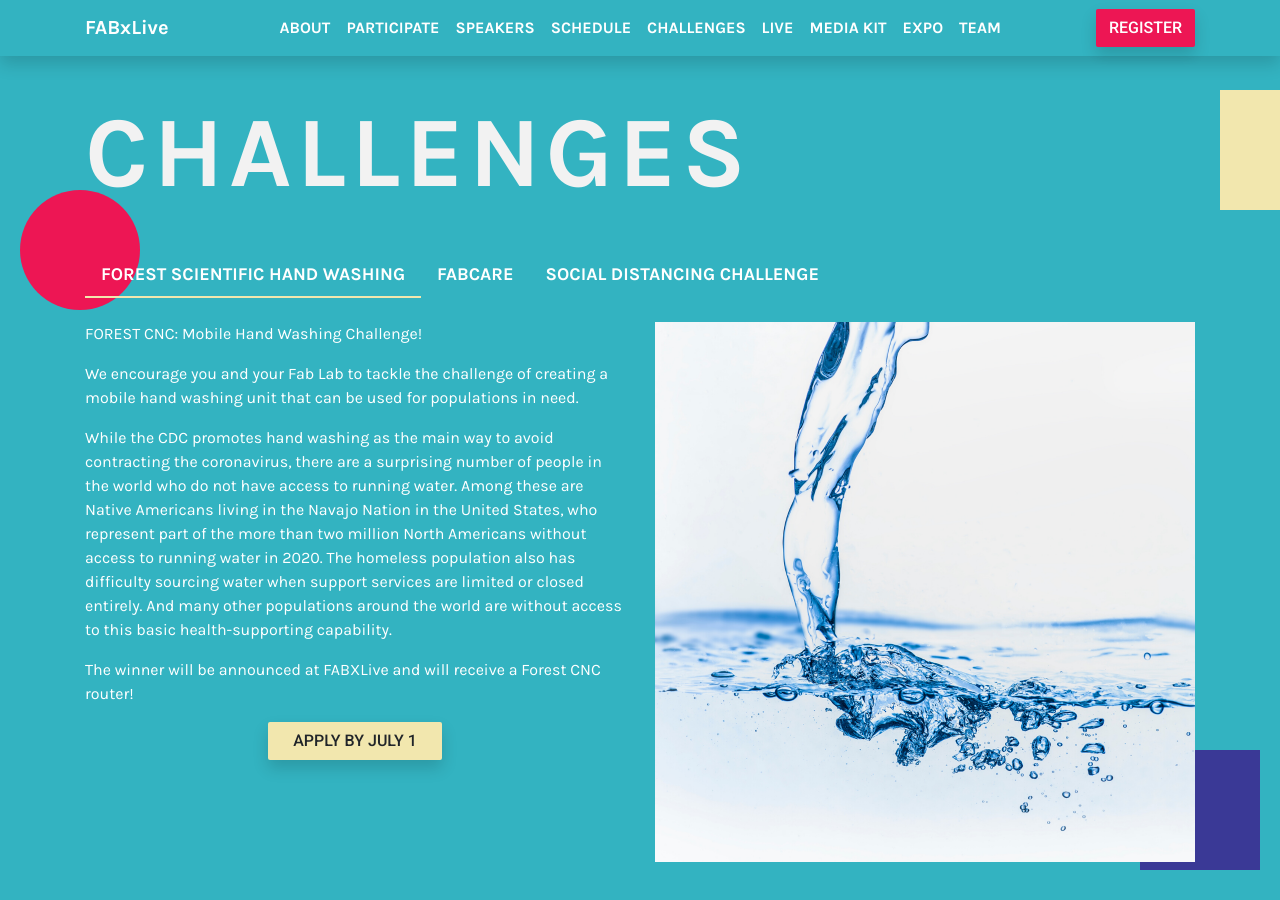
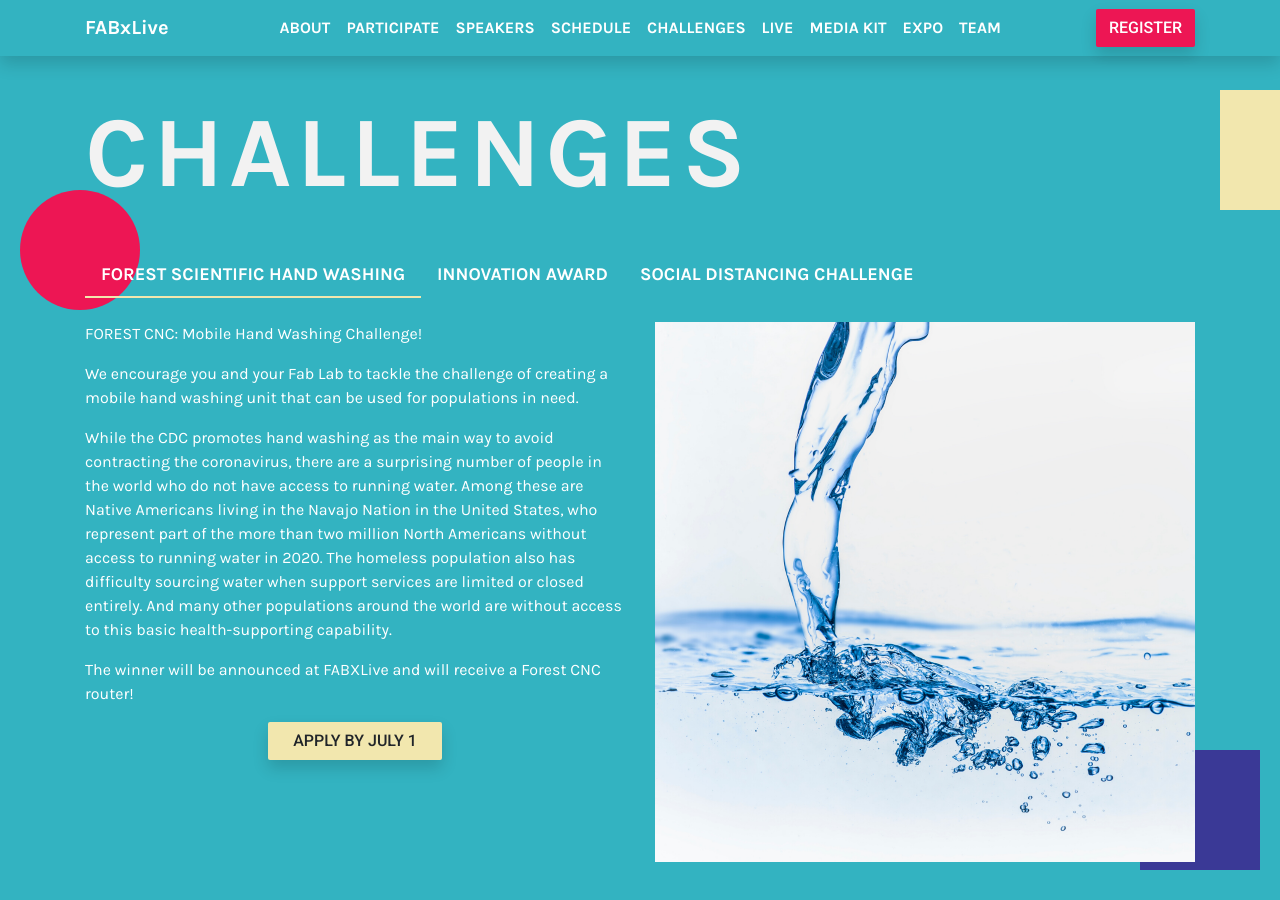
Before and after one commit to fabfoundation/fabxlive2020, a Jekyll site: the page built from index.html, in a window 1280 px wide and 900 px high, scrolled down 3957 px. Built offline with Jekyll 4.4.1, drawn with Linux system fonts in a browser that asks for light colours; nearby versions of some CDN libraries.

Commit message:
Update index.html

```diff
--- a/index.html
+++ b/index.html
@@ -335,7 +335,7 @@ title: FABxLive
         <a class="nav-link active" id="home-tab" data-toggle="tab" href="#challenge-1" role="tab">Forest Scientific Hand Washing</a>
       </li>
       <li class="nav-item" role="presentation">
-        <a class="nav-link" id="profile-tab" data-toggle="tab" href="#challenge-2" role="tab">FabCare</a>
+        <a class="nav-link" id="profile-tab" data-toggle="tab" href="#challenge-2" role="tab">Innovation Award</a>
       </li>
       <li class="nav-item" role="presentation">
         <a class="nav-link" id="contact-tab" data-toggle="tab" href="#challenge-3" role="tab">Social distancing challenge</a>
```
